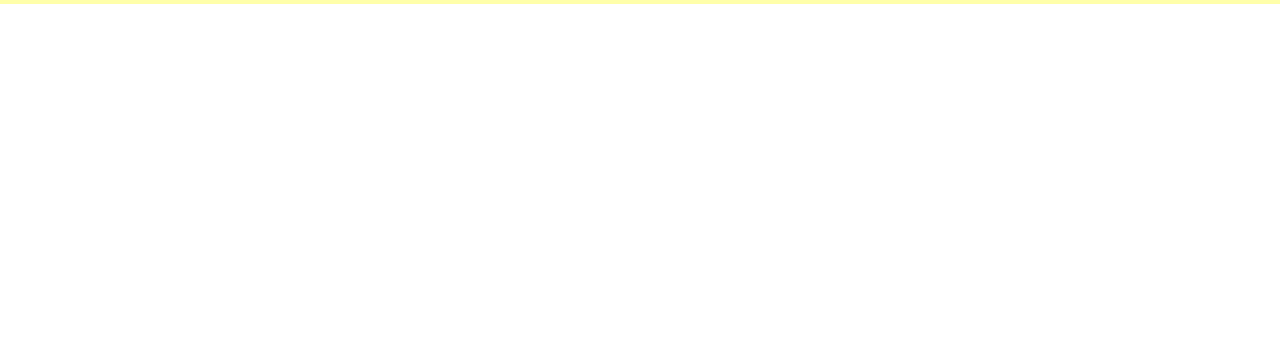
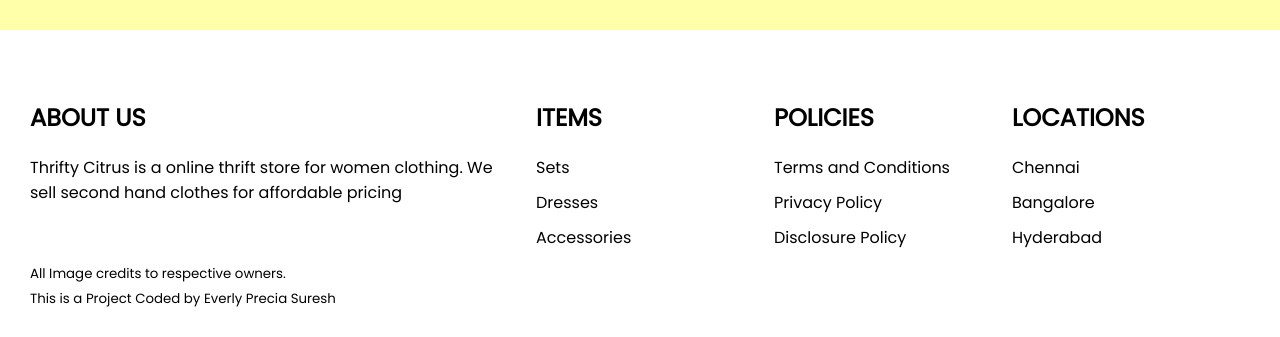
Before and after one commit to everly-gif/thrifty-citrus, a React (Create React App) app: page / in a window 1280 px wide. Shown: the part 2330-2667 px from the top of the page. Before the commit the page ends 2334 px from the top, so only its background shows below. Built offline with nearby package versions, Linux system fonts and the light colour scheme; a web font is replaced by a local one.

Commit message:
add footer

```diff
--- /dev/null
+++ b/src/components/Footer.jsx
@@ -0,0 +1,75 @@
+import styled from "styled-components"
+
+const Container=styled.div`
+padding:30px;
+margin-top:40px;
+`;
+const Wrapper=styled.div`
+display:flex;
+justify-content:space-between;
+`;
+const Title=styled.h2`
+margin-bottom:20px;
+`;
+const About=styled.div`
+flex:2;
+margin-right:30px;
+`;
+const Styles=styled.div`
+flex:1;
+`;
+const Policies=styled.div`
+flex:1;
+`;
+const Locations=styled.div`
+flex:1;
+
+`;
+const Copyright=styled.small`
+margin-bottom:30px;`;
+const List=styled.ul`
+margin:0;
+padding:0;
+list-style:none;
+`;
+const ListItem=styled.li`
+margin:10px 0px;
+`;
+const Footer = () => {
+    return (
+        <div>
+            <Container>
+                <Wrapper>
+                  <About><Title>ABOUT US</Title>Thrifty Citrus is a online thrift store for women clothing. We sell second hand clothes for affordable pricing</About>
+                  <Styles>
+                  <Title>ITEMS</Title>
+                      <List>
+                          <ListItem>Sets</ListItem>
+                          <ListItem>Dresses</ListItem>
+                          <ListItem>Accessories</ListItem>
+                      </List>
+                  </Styles>
+                  <Policies>
+                      <Title>POLICIES</Title>
+                      <List>
+                          <ListItem>Terms and Conditions</ListItem>
+                          <ListItem>Privacy Policy</ListItem>
+                          <ListItem>Disclosure Policy</ListItem>
+                      </List>
+                  </Policies>
+                  <Locations>
+                      <Title>LOCATIONS</Title>
+                      <List>
+                          <ListItem>Chennai</ListItem>
+                          <ListItem>Bangalore</ListItem>
+                          <ListItem>Hyderabad</ListItem>
+                      </List>
+                  </Locations>
+                </Wrapper>
+                <Copyright>All Image credits to respective owners.<br/> This is a Project Coded by Everly Precia Suresh</Copyright>
+            </Container>
+        </div>
+    )
+}
+
+export default Footer
--- a/src/components/Newsletter.jsx
+++ b/src/components/Newsletter.jsx
@@ -17,8 +17,10 @@
 padding:8px 12px;
 border-top-left-radius:10px;
 border-bottom-left-radius:10px;
-width:80%;
+width:70%;
 background-color:#fff;
+outline:none;
+border:none;
 `;
 const InputContainer=styled.div`
 text-align:center;
--- a/src/components/Products.jsx
+++ b/src/components/Products.jsx
@@ -1,5 +1,4 @@
 
-import { CenterFocusStrong } from '@material-ui/icons';
 import styled from 'styled-components'
 import { popular_products } from '../data'
 import Product from './Product';
@@ -10,6 +9,7 @@
 flex-wrap:wrap;`;
 const Title =styled.h1`
 text-align:center;
+margin-top:30px;
 `;
 const Products = () => {
     return (
--- a/src/pages/Home.jsx
+++ b/src/pages/Home.jsx
@@ -5,6 +5,7 @@
 import Categories from '../components/Categories'
 import Products from '../components/Products'
 import Newsletter from '../components/Newsletter'
+import Footer from '../components/Footer'
 
 
 const Home = () => {
@@ -16,6 +17,7 @@
             <Categories/>
             <Products/>
             <Newsletter/>
+            <Footer/>
         </div>
     )
 }
```
